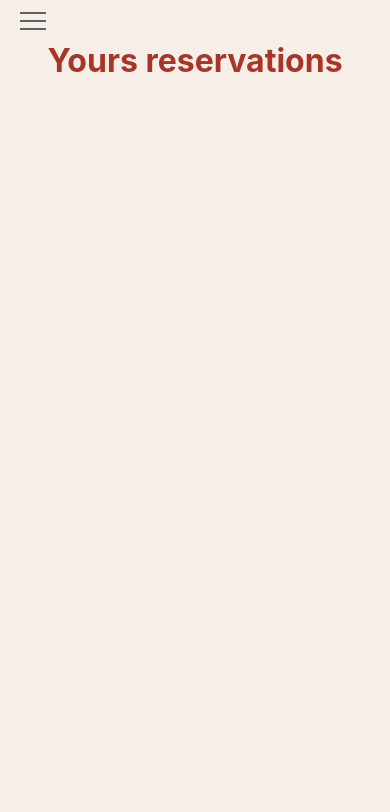
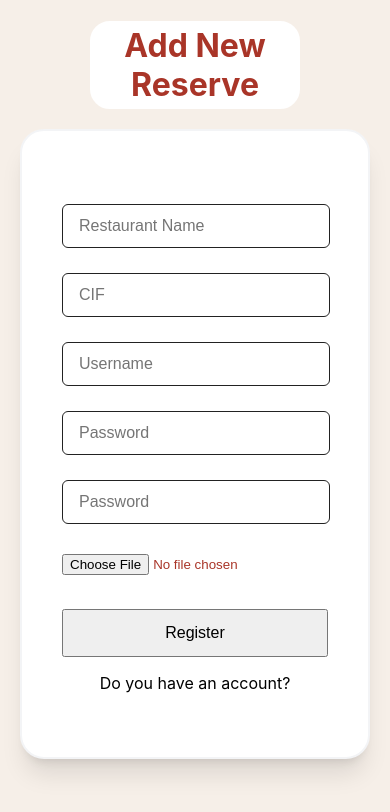
Before and after one commit to Maicolt401/restaurant-collection-, a React (Create React App) app: page /add in a window 390 px wide. Before the commit this address led to /home. Shown: the top 812 px of the page. Built offline with nearby package versions, Linux system fonts and the light colour scheme; no server answers; sample sign-in values are in the browser's storage.

Commit message:
elaborte css mobile for createPage

```diff
--- a/src/App.tsx
+++ b/src/App.tsx
@@ -11,6 +11,7 @@ import React, { useEffect } from "react";
 import { useAppDispatch, useAppSelector } from "./redux/hooks/hooks";
 import { ToastContainer } from "react-toastify";
 import "react-toastify/dist/ReactToastify.css";
+import CreatePage from "./pages/CreatePage/CreatePage";
 
 function App(): JSX.Element {
   const { logged } = useAppSelector((state) => state.user);
@@ -23,6 +24,7 @@ function App(): JSX.Element {
       const userData: UserData = jwtDecode(token as string);
       dispatch(loginActionCreator(userData));
       navigate("/home");
+      navigate("/add");
     }
   }, [dispatch, navigate, logged]);
 
@@ -37,6 +39,14 @@ function App(): JSX.Element {
           element={
             <AccesControlUnlogged>
               <ReservesPage />
+            </AccesControlUnlogged>
+          }
+        />
+        <Route
+          path="/add"
+          element={
+            <AccesControlUnlogged>
+              <CreatePage />
             </AccesControlUnlogged>
           }
         />
--- a/src/components/CreateController/CreateController.tsx
+++ b/src/components/CreateController/CreateController.tsx
@@ -1,6 +1,9 @@
+import StyledComponentCreate from "./CreateControllerStyled";
+
 const CreateController = () => {
   return (
     <>
+      <StyledComponentCreate>
         <form className="login-form" autoComplete="off" noValidate>
           <div className="login-form__wrapper">
             <label className="login-form__label" htmlFor="RestaurantName">
@@ -48,14 +51,11 @@ const CreateController = () => {
                 placeholder="Password"
               />
             </label>
-          <label className="login-form__label" htmlFor="password">
+            <label className="login-form__label" htmlFor="image">
               Image
-            <input
-              className="image"
-              id="image"
-              type="file"
-              autoComplete="off"
-            />
+              <div className="login-form__Image">
+                <input id="image" type="file" autoComplete="off" />
+              </div>
             </label>
             <button className="login-form__button" type="submit">
               Register
@@ -63,6 +63,7 @@ const CreateController = () => {
             <p>Do you have an account?</p>
           </div>
         </form>
+      </StyledComponentCreate>
     </>
   );
 };
--- /dev/null
+++ b/src/components/CreateController/CreateControllerStyled.ts
@@ -0,0 +1,78 @@
+import styled from "styled-components";
+
+const StyledComponentCreate = styled.div`
+  background-color: white;
+  border: 2px solid rgb(243, 244, 246);
+  padding: 3rem 2.5rem;
+  border-radius: 1.5rem;
+  margin-left: 20px;
+  margin-right: 20px;
+  box-shadow: 0 20px 25px -5px rgba(0, 0, 0, 0.1),
+    0 8px 10px -6px rgba(0, 0, 0, 0.1);
+
+  .login-form {
+    &__wrapper {
+      padding-bottom: 0px;
+    }
+
+    &__label {
+      font-weight: 400;
+      font-size: 1.3rem;
+      color: white;
+    }
+
+    &__input {
+      width: calc(100% - 2rem);
+      border: 1px solid #222;
+      border-radius: 0.375rem;
+      padding: 0.75rem 1rem;
+      outline: none;
+      font-size: 1rem;
+    }
+
+    &__button {
+      margin-top: 25px;
+      width: 100%;
+      padding: 0.75rem 1rem;
+      font-weight: 500;
+      font-size: 1rem;
+      line-height: 1.25rem;
+      cursor: pointer;
+    }
+
+    &__Image {
+      background-color: white;
+      height: 35px;
+      color: #a93528;
+    }
+
+    &__text {
+      margin-top: 1rem;
+      display: flex;
+      justify-content: center;
+      font-size: 1rem;
+      font-weight: 400;
+      padding-left: 0.5rem;
+      padding-right: 0.5rem;
+    }
+  }
+  image {
+    display: flex;
+    justify-content: center;
+    align-items: center;
+  }
+
+  a {
+    display: flex;
+    justify-content: center;
+    text-decoration: none;
+    list-style: none;
+    color: blue;
+    font-size: 15px;
+  }
+  p {
+    text-align: center;
+  }
+`;
+
+export default StyledComponentCreate;
--- a/src/components/NavLinkComponent/NavLinkComponent.tsx
+++ b/src/components/NavLinkComponent/NavLinkComponent.tsx
@@ -35,7 +35,7 @@ const NavLinkComponent = (): JSX.Element => {
               </NavLink>
             </li>
             <li>
-              <NavLink to="/Add" className="menu__item">
+              <NavLink to="/add" className="menu__item">
                 Add New Reserve
               </NavLink>
             </li>
--- /dev/null
+++ b/src/pages/CreatePage/CreatePage.tsx
@@ -0,0 +1,15 @@
+import CreateController from "../../components/CreateController/CreateController";
+import StyledPageCreate from "./CreatePageStyled";
+
+const CreatePage = () => {
+  return (
+    <>
+      <StyledPageCreate>
+        <h1>Add New Reserve</h1>
+      </StyledPageCreate>
+      <CreateController />
+    </>
+  );
+};
+
+export default CreatePage;
--- /dev/null
+++ b/src/pages/CreatePage/CreatePageStyled.ts
@@ -0,0 +1,23 @@
+import styled from "styled-components";
+
+const StyledPageCreate = styled.div`
+  display: flex;
+  flex-direction: column;
+  justify-content: center;
+  align-items: center;
+  text-align: center;
+  color: #a93528;
+  padding-bottom: 20px;
+
+  h1 {
+    margin-bottom: 0px;
+    display: flex;
+    justify-content: center;
+    background-color: white;
+    border: 5px white solid;
+    border-radius: 20px;
+    width: 200px;
+  }
+`;
+
+export default StyledPageCreate;
```
Lines whose indentation alone changed are shown as unchanged.
